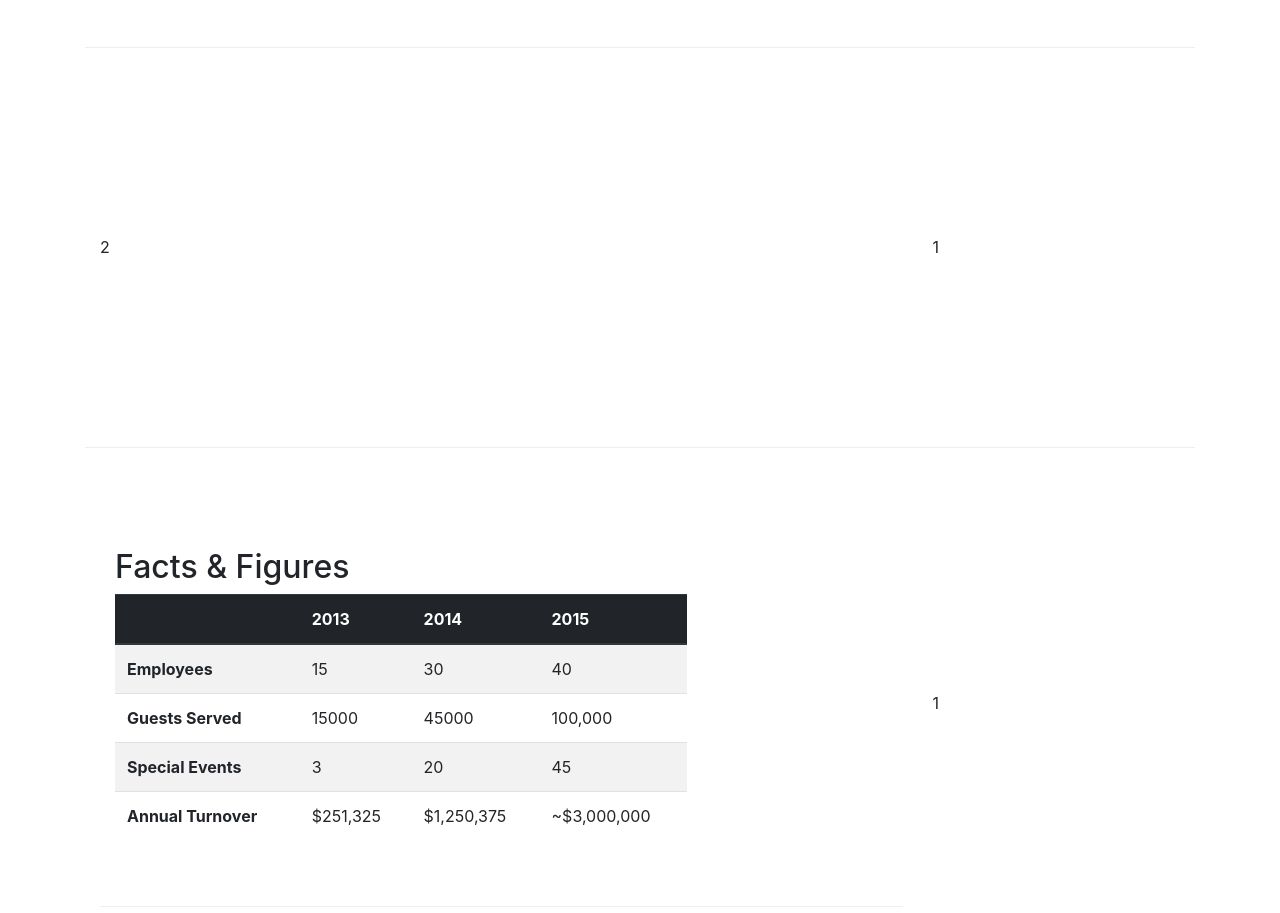
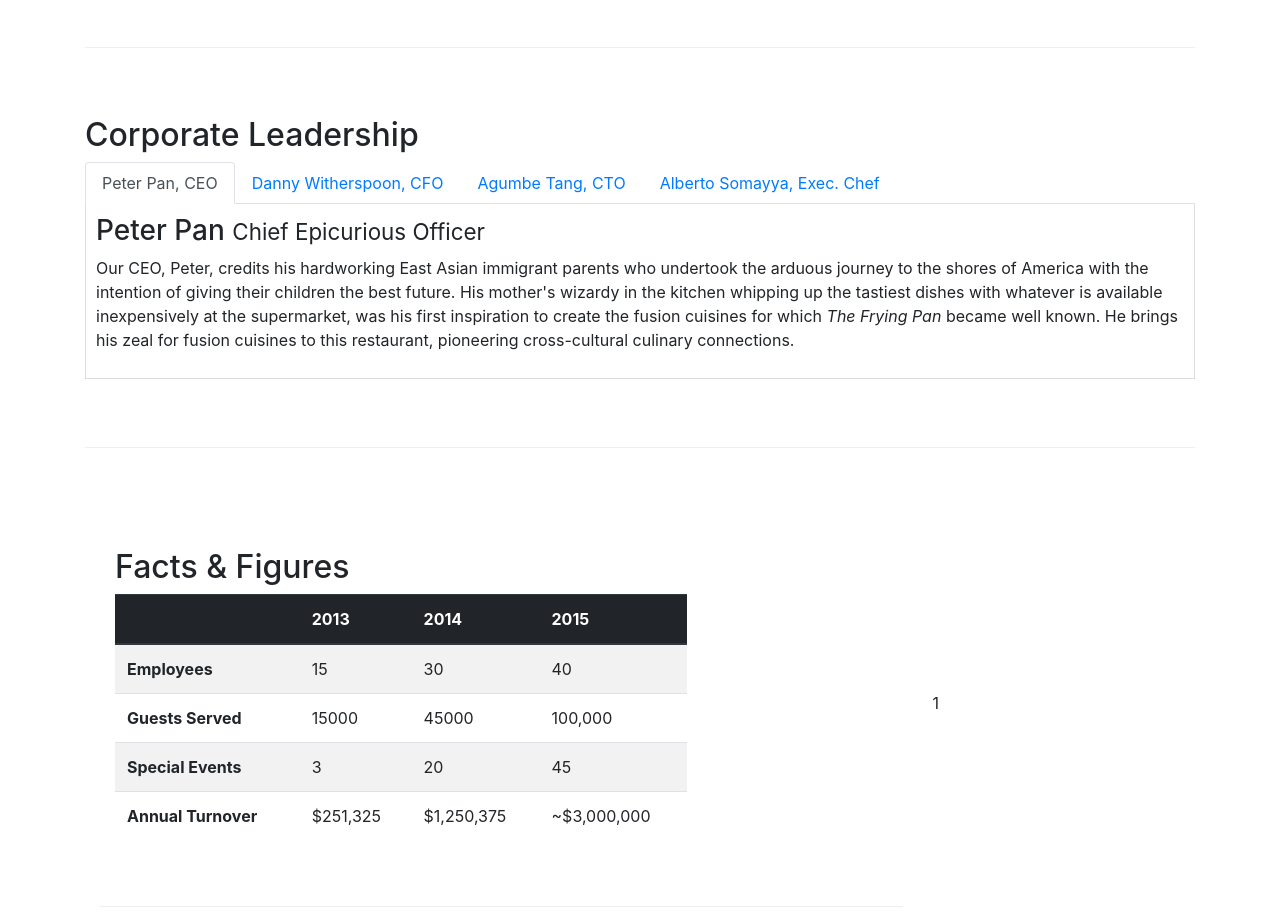
Before and after one commit to DavidTrinh168/git-test, a website: page aboutus.html in a window 1280 px wide. Shown: the part 978-1891 px from the top of the page. Drawn offline with nearby package versions, Linux system fonts and the light colour scheme.

Commit message:
Adding Tabs

```diff
--- a/aboutus.html
+++ b/aboutus.html
@@ -128,12 +128,65 @@
             </div>
 
             <div class="row row-content align-items-center">
-                <div class="col-12 col-sm-4 order-sm-last col-md-3">
-                    1
+            <div>
+
+                <h2>Corporate Leadership</h2>
+                <ul class="nav nav-tabs">
+                    <li class="nav-item">
+                      <a class="nav-link active" href="#peter" role="tab" data-toggle="tab">Peter Pan, CEO</a>
+                    </li>
+                    <li class="nav-item">
+                      <a class="nav-link" href="#danny" role="tab"
+                        data-toggle="tab">Danny Witherspoon, CFO</a>
+                    </li>
+                    <li class="nav-item">
+                      <a class="nav-link" href="#agumbe"role="tab"
+                        data-toggle="tab">Agumbe Tang, CTO</a>
+                    </li>
+                    <li class="nav-item">
+                      <a class="nav-link" href="#alberto" role="tab"
+                        data-toggle="tab">Alberto Somayya, Exec. Chef</a>
+                    </li>
+                </ul>
+
+                <div class="tab-content">
+                    <div role="tabpanel" class="tab-pane fade show active" id="peter">
+                        <h3>Peter Pan <small>Chief Epicurious Officer</small></h3>
+                        <p> Our CEO, Peter, credits his hardworking East Asian immigrant parents who undertook the arduous
+                            journey to the shores of America with the intention of giving their children the best future. His
+                            mother's wizardy in the kitchen whipping up the tastiest dishes with whatever is available
+                            inexpensively at the supermarket, was his first inspiration to create the fusion cuisines for which
+                            <em>The Frying Pan</em> became well known. He brings his zeal for fusion cuisines to this
+                            restaurant, pioneering cross-cultural culinary connections.</p> </p>
+                    </div>
+
+                    <div role="tabpanel" class="tab-pane" id="danny">
+                        <h3>Dhanasekaran Witherspoon <small>Chief Food Officer</small></h3>
+                        <p>Our CFO, Danny, as he is affectionately referred to by his colleagues, comes from a long established
+                        family tradition in farming and produce. His experiences growing up on a farm in the Australian
+                        outback gave him great appreciation for varieties of food sources. As he puts it in his own words,
+                        <em>Everything that runs, wins, and everything that stays, pays!</em></p>
+                        </div>
+
+                    <div role="tabpanel" class="tab-pane" id="agumbe">
+                        <h3>Agumbe Tang <small>Chief Taste Officer</small></h3>
+                        <p>Blessed with the most discerning gustatory sense, Agumbe, our CTO, personally ensures that every dish
+                            that we serve meets his exacting tastes. Our chefs dread the tongue lashing that ensues if their
+                            dish does not meet his exacting standards. He lives by his motto, <em>You click only if you survive
+                                my lick.</em></p>
+                    </div>
+
+                    <div role="tabpanel" class="tab-pane" id="alberto">
+                        <h3>Alberto Somayya <small>Executive Chef</small></h3>
+                        <p>Award winning three-star Michelin chef with wide International experience having worked closely with
+                            whos-who in the culinary world, he specializes in creating mouthwatering Indo-Italian fusion
+                            experiences. He says, <em>Put together the cuisines from the two craziest cultures, and you get a
+                                winning hit! Amma Mia!</em></p>
+                    </div>
+
                 </div>
-                <div class="col col-sm order-sm-first col-md">
-                    2
-                </div>
+
+            </div>
             </div>
 
             <div class="row row-content align-items-center">
--- a/css/style.css
+++ b/css/style.css
@@ -35,3 +35,9 @@
 .navbar-dark {
      background-color: #512DA8;
 }
+.tab-content {
+    border-left: 1px solid #ddd;
+    border-right: 1px solid #ddd;
+    border-bottom: 1px solid #ddd;
+    padding: 10px;
+}
```
